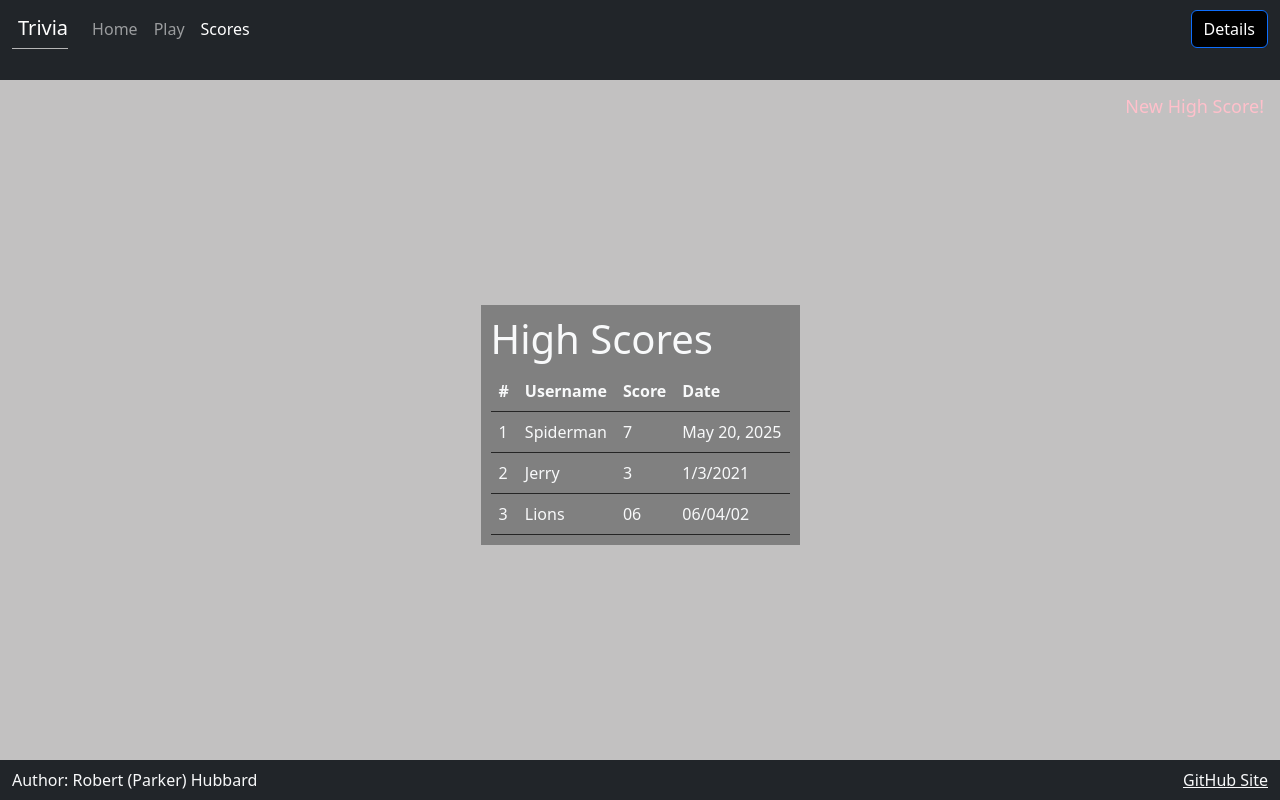
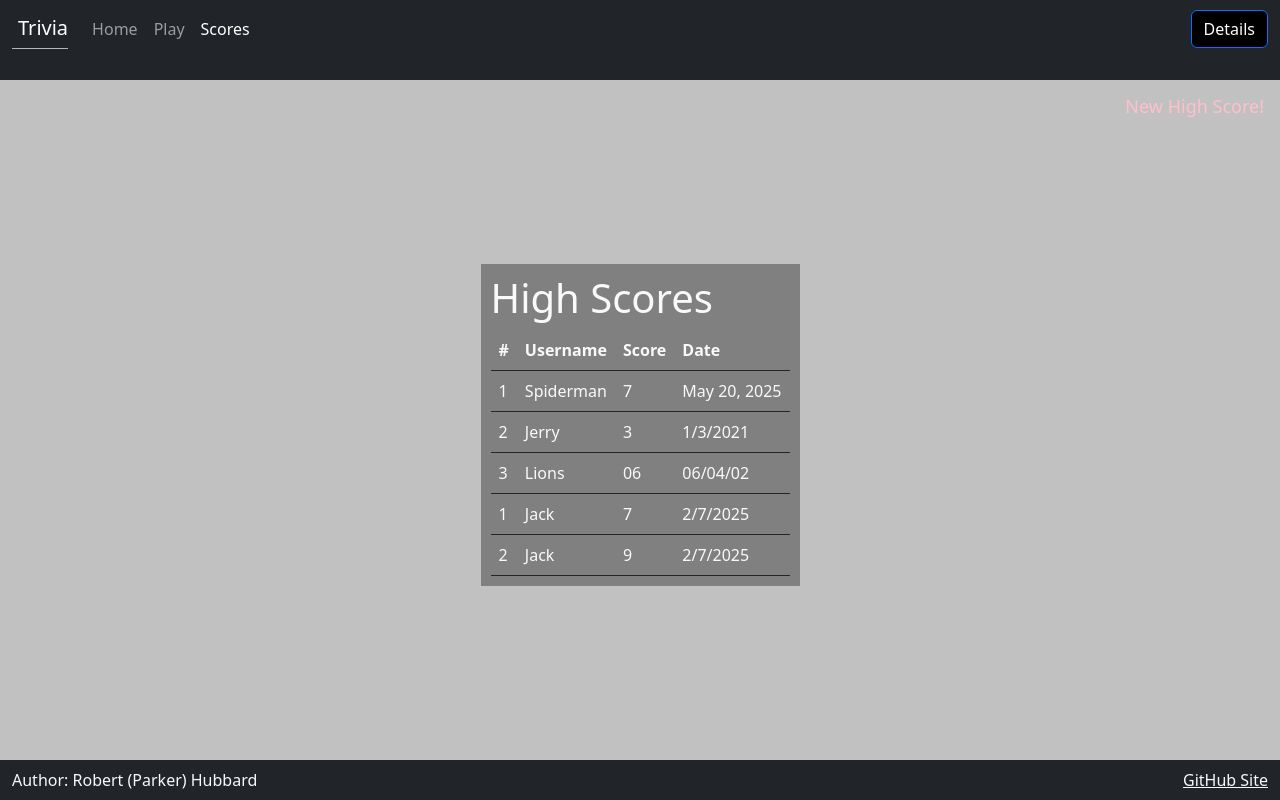
Before and after one commit to rhubba4863/startup, a React (Vite) app: page /scores in a window 1280 px wide. Built offline with nearby package versions, Linux system fonts and the light colour scheme.

Commit message:
Added rows to new high scores with React

```diff
--- a/src/app.jsx
+++ b/src/app.jsx
@@ -16,8 +16,53 @@ import { Play } from './play/play';
 import { Scores } from './scores/scores';
 
 export default function App() {
-  // Note - RPH just put a line on the screen
-  // return <div className='body bg-dark text-light'>App will display here</div>;
+  // async function vs function
+  function firstTry(){
+    console.log("first print");
+
+    saveScore(7);
+    saveScore(9);
+
+  }
+
+  firstTry();
+
+
+  async function saveScore(score) {
+    // const [userName, setUserName] = React.useState(localStorage.getItem('userName') || '');
+    const userName = "Jack";
+
+    const date = new Date().toLocaleDateString();
+    const newScore = { name: userName, score: score, date: date };
+
+    console.log("A1) " + newScore.name);
+    console.log("2) " + newScore.date);
+    console.log("3) " + newScore.score);
+
+
+    //Storage of scores
+    let scores = [];
+    //Get the scores and split their individual pieces
+    const scoresText = localStorage.getItem('scores');
+    if (scoresText) {
+      scores = JSON.parse(scoresText);
+    }
+
+    scores.push(newScore);
+
+    console.log("4) " + scores.length);
+
+    // Let other players know the game has concluded
+    // GameNotifier.broadcastEvent(userName, GameEvent.End, newScore);
+
+    // updateScoresLocal(newScore);
+
+    //Store the array back into localStorage
+    localStorage.setItem('scores', JSON.stringify(scores));
+
+    //Clear the local storage
+     //localStorage.clear('scores');
+  }
 
   return (
     // BrowserRouter will handle all
--- a/src/scores/scores.jsx
+++ b/src/scores/scores.jsx
@@ -1,8 +1,40 @@
+
 import React from 'react';
 import './scores.css';
 
+export function Scores() {
+  //Variable to store the scores
+  const [scores, setScores] = React.useState([]);
 
-export function Scores() {
+  // Demonstrates calling a service asynchronously so that
+  // React can properly update state objects with the results.
+  React.useEffect(() => {
+    const scoresText = localStorage.getItem('scores');
+    if (scoresText) {
+      setScores(JSON.parse(scoresText));
+    }
+  }, []);
+
+  // Demonstrates rendering an array with React
+  const practiceScores = [];
+  practiceScores.push(practiceScore1());
+  practiceScores.push(practiceScore2());
+  practiceScores.push(practiceScore3());
+
+  const highScoreRows = [];
+  if(scores.length){
+    for (const [i, score] of scores.entries()) {
+      highScoreRows.push(
+        <tr key={i}>
+          <td className="bordertime">{i + 1}</td>
+          <td className="bordertime">{score.name.split('@')[0]}</td>
+          <td className="bordertime">{score.score}</td>
+          <td className="bordertime">{score.date}</td>
+        </tr>
+      );
+    }
+  }
+
   return (
     // <main className='container-fluid bg-secondary text-center'>
     //   <div>scores displayed here</div>
@@ -16,31 +48,15 @@ export function Scores() {
         <table>
           <thead>
             <tr>
-                <th className="bordertime">#</th>
-                <th className="bordertime">Username</th>
-                <th className="bordertime">Score</th>
-                <th className="bordertime">Date</th>
-              </tr>
+              <th className="bordertime">#</th>
+              <th className="bordertime">Username</th>
+              <th className="bordertime">Score</th>
+              <th className="bordertime">Date</th>
+            </tr>
           </thead>
-          <tbody>
-            <tr>
-              <td className="bordertime">1</td>
-              <td className="bordertime">Spiderman</td>
-              <td className="bordertime">7</td>
-              <td className="bordertime">May 20, 2025</td>
-            </tr>
-            <tr>
-              <td className="bordertime">2</td>
-              <td className="bordertime">Jerry</td>
-              <td className="bordertime">3</td>
-              <td className="bordertime">1/3/2021</td>
-            </tr>
-            <tr>
-              <td className="bordertime">3</td>
-              <td className="bordertime">Lions</td>
-              <td className="bordertime">06</td>
-              <td className="bordertime">06/04/02</td>
-            </tr>
+          <tbody id='scores'>
+            {practiceScores}
+            {highScoreRows}
           </tbody>
         </table>
       </div>
@@ -48,3 +64,59 @@ export function Scores() {
 
   );
 }
+
+  // function practiceScores() {
+  //   return (
+  //     <tr>
+  //     <td className="bordertime">1</td>
+  //     <td className="bordertime">Spiderman</td>
+  //     <td className="bordertime">7</td>
+  //     <td className="bordertime">May 20, 2025</td>
+  //   </tr>
+  //   <tr>
+  //     <td className="bordertime">2</td>
+  //     <td className="bordertime">Jerry</td>
+  //     <td className="bordertime">3</td>
+  //     <td className="bordertime">1/3/2021</td>
+  //   </tr>
+  //   <tr>
+  //     <td className="bordertime">3</td>
+  //     <td className="bordertime">Lions</td>
+  //     <td className="bordertime">06</td>
+  //     <td className="bordertime">06/04/02</td>
+  //   </tr>
+  // };
+  // }
+
+function practiceScore1(){
+  return (
+    <tr>
+      <td className="bordertime">1</td>
+      <td className="bordertime">Spiderman</td>
+      <td className="bordertime">7</td>
+      <td className="bordertime">May 20, 2025</td>
+    </tr>
+  )
+}
+
+function practiceScore2(){
+  return (
+    <tr>
+      <td className="bordertime">2</td>
+      <td className="bordertime">Jerry</td>
+      <td className="bordertime">3</td>
+      <td className="bordertime">1/3/2021</td>
+    </tr>
+  )
+}
+
+function practiceScore3(){
+  return (
+    <tr>
+      <td className="bordertime">3</td>
+      <td className="bordertime">Lions</td>
+      <td className="bordertime">06</td>
+      <td className="bordertime">06/04/02</td>
+    </tr>
+  )
+}
```
